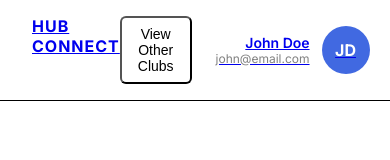
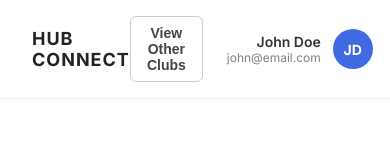
Before and after one commit to banjworst/HUBCONNECT, a plain HTML site: page index.html in a window 390 px wide. Drawn offline with Linux system fonts and the light colour scheme.

Commit message:
feat(css): Style header, add responsiveness, and fix errors

```diff
--- a/style.css
+++ b/style.css
@@ -1,3 +1,8 @@
+/* TWEAK: Added Inter font import to the CSS (alternatively,
+  you can use the <link> tag in the HTML, as I did above).
+*/
+@import url('https://fonts.googleapis.com/css2?family=Inter:wght@400;600;700&display=swap');
+
 * {
   margin: 0;
   padding: 0;
@@ -5,26 +10,34 @@
 }
 
 body {
-  font-family: Inter, sans-serif;
+  font-family: 'Inter', sans-serif; /* Specified 'Inter' first */
   background-color: white;
+  color: #333; /* Default text color */
 }
 
 header {
-	background-color: white;
-	border-bottom: 1px solid;
-	padding: 16px 32px;
+  background-color: white;
+  border-bottom: 1px solid #eee; /* Softer border color */
+  padding: 16px 32px;
 }
 
 .header-container {
-	display: flex;
-	justify-content: space-between:
-	align-items: center;
+  display: flex;
+  /* FIX: Changed colon (:) to semicolon (;)
+  */
+  justify-content: space-between;
+  align-items: center;
+  max-width: 1200px; /* ADDED: Constrains width on large screens */
+  margin: 0 auto;    /* ADDED: Centers the container */
 }
 
 .logo {
-  font-weight: bold;
-  font-size: 16px;
+  font-weight: 700; /* Bolder */
+  font-size: 18px;  /* Slightly larger */
   letter-spacing: 1px;
+  /* ADDED: Styling for the new <a> tag */
+  text-decoration: none;
+  color: #222;
 }
 
 .header-right {
@@ -35,21 +48,27 @@ header {
 
 .view-clubs-btn {
   background-color: white;
-  border: 1px solid light gray;
+  border: 1px solid #ccc; /* Slightly darker gray */
   padding: 8px 16px;
   border-radius: 6px;
   cursor: pointer;
   font-size: 14px;
+  font-weight: 600;
+  color: #444;
+  /* ADDED: Smooth transition */
+  transition: background-color 0.2s ease;
 }
 
 .view-clubs-btn:hover {
-  background-color: light gray;
+  background-color: #f5f5f5; /* Lighter hover color */
 }
 
 .user-profile {
   display: flex;
   align-items: center;
   gap: 12px;
+  /* ADDED: Styling for the new <a> tag */
+  text-decoration: none;
 }
 
 .user-info {
@@ -59,6 +78,7 @@ header {
 .user-name {
   font-size: 14px;
   font-weight: 600;
+  color: #333; /* Ensure text color is set */
 }
 
 .user-email {
@@ -67,8 +87,9 @@ header {
 }
 
 .user-avatar {
-  width: 48px;
-  height: 48px;
+  /* TWEAK: Reduced size for a sleeker header */
+  width: 40px;
+  height: 40px;
   border-radius: 50%;
   background-color: royalblue;
   color: white;
@@ -76,5 +97,5 @@ header {
   align-items: center;
   justify-content: center;
   font-weight: bold;
-  font-size: 16px;
+  font-size: 14px; /* Adjusted for smaller avatar */
 }
```
